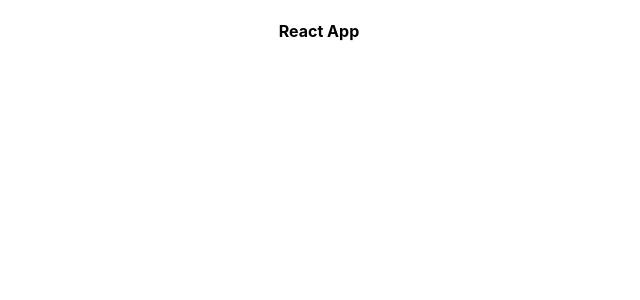
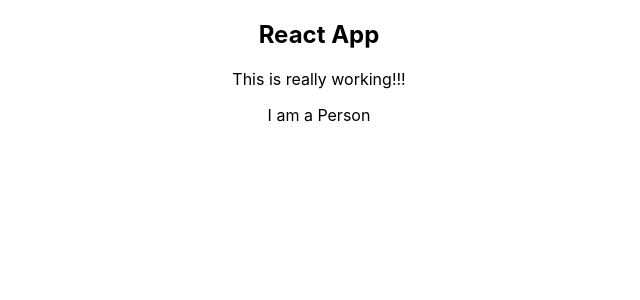
Before and after one commit to ashumantoo/react-complete-guide, a React (Create React App) app: page / in a window 1280 px wide. Shown: the top 300 px of the page, without its empty margins (321-961 px from the left). Built offline with nearby package versions, Linux system fonts and the light colour scheme.

Commit message:
Creating a function Component

```diff
--- a/src/App.js
+++ b/src/App.js
@@ -1,10 +1,13 @@
 import React from 'react';
 import './App.css';
+import Person from './Person/Person';
 
 function App() {
   return (
     <div className="App">
-      <h4>React App</h4>
+      <h2>React App</h2>
+      <p>This is really working!!!</p>
+      <Person />
     </div>
 
     //without nesting
--- /dev/null
+++ b/src/Person/Person.js
@@ -0,0 +1,7 @@
+import React from 'react';
+
+const person = () => {
+    return <p>I am a Person</p>;
+}
+
+export default person;
```
